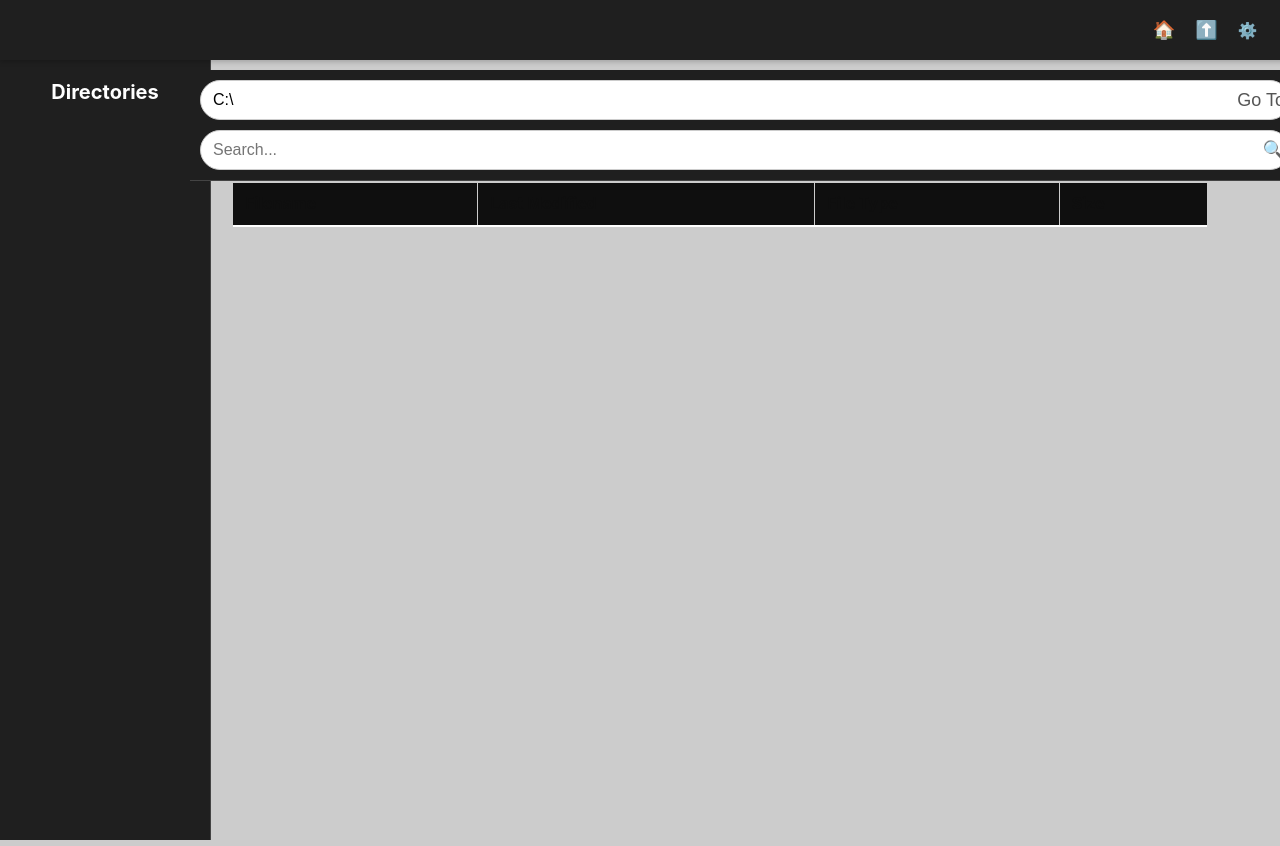
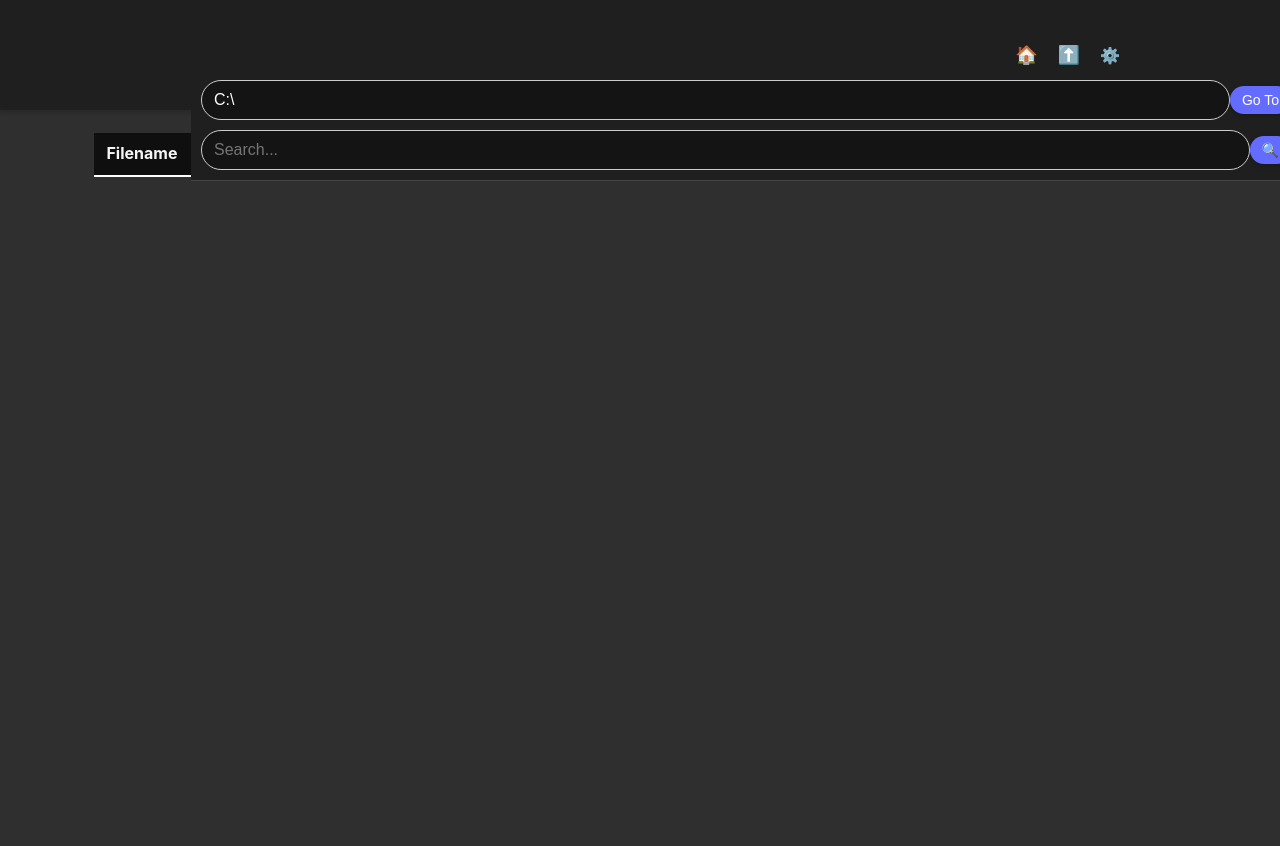
Before and after one commit to NFischer08/Semi24-Fileexplorer, a plain HTML site: page src/index.html in a window 1280 px wide. Drawn offline with Linux system fonts and the light colour scheme.

Commit message:
Very big shit user inteface, DO NOT USE

```diff
--- a/src/index.html
+++ b/src/index.html
@@ -7,32 +7,22 @@
   <title>File Explorer</title>
   <script type="module" src="main.js" defer></script>
 </head>
-
+<!--
+Suchleisten mit in den Header packen
+mittels variablen breite der tabellenspalten ausmessen
+-->
 <body>
 <main class="container">
   <header class="headbar">
-    <div class="logo">
+    <!--<div class="logo">
       🗂️ File Explorer
-    </div>
+    </div>-->
     <nav class="menu">
       <a href="#" class="icon-btn" title="Home">🏠</a>
       <a href="#" class="icon-btn" title="Upload">⬆️</a>
       <a href="#" class="settings-button" id="settings-button" title="Settings">⚙️</a>
-      <a href="#" class="icon-btn" title="Profile" >👤</a>
     </nav>
-  </header>
 
-  <div class="sidebar">
-    <!--<div class="pinned-header">
-      <h3>Pinned</h3>
-      <button id="add-pinned" class="add-btn">+</button>
-    </div>
-    <ul id="pinned-list"></ul>-->
-    <h3>Directories</h3>
-    <ul id="folderSystem-list"></ul>
-  </div>
-
-  <div class="content">
     <div class="row">
       <div class="file-path-container">
         <label for="file-path"></label><input type="text" id="file-path" class="file-path-input" value="C:\" placeholder="Enter a file path...">
@@ -58,6 +48,14 @@
         </div>
       </div>
     </div>
+  </header>
+
+  <div class="sidebar">
+    <h3>Directories</h3>
+    <ul id="folderSystem-list"></ul>
+  </div> -->
+
+  <div class="content">
 
     <table id="fileTable">
       <thead>
--- a/src/main.js
+++ b/src/main.js
@@ -1,7 +1,7 @@
 const { invoke } = window.__TAURI__.core;
 
-let filePathInputEl;
-let resultText;
+//let filePathInputEl;
+//let resultText;
 
 async function loadFilesAndFolders() {
   const filepath = document.getElementById('file-path').value; // Aktuellen Pfad auslesen
@@ -293,13 +293,14 @@ function removePinnedDirectory(index) {
   directories.splice(index, 1);
   localStorage.setItem('pinnedDirectories', JSON.stringify(directories));
   loadPinnedDirectories();
+//list_files_in_directory();
 } */
 
-window.addEventListener("DOMContentLoaded", () => {
+/*window.addEventListener("DOMContentLoaded", () => {
   filePathInputEl = document.querySelector("#file-path");
   resultText = document.querySelector("#result-files");
   document.querySelector("#file-form").addEventListener("submit", (e) => {
     e.preventDefault();
-    list_files_in_directory();
+
   });
-});
+});*/
--- a/src/styles.css
+++ b/src/styles.css
@@ -1,34 +1,41 @@
 .logo.vanilla:hover {
   filter: drop-shadow(0 0 2em #ffe21c);
 }
+
 :root {
   font-family: Inter, Avenir, Helvetica, Arial, sans-serif;
   font-size: 16px;
   line-height: 24px;
   font-weight: 400;
 
-  color: #0f0f0f;
-  background-color: #ccc;
+  /*color: #0f0f0f;*/
+  /*background-color: #ccc;*/
+
+  color: #f6f6f6;
+  background-color: #2f2f2f;
 
   font-synthesis: none;
   text-rendering: optimizeLegibility;
   -webkit-font-smoothing: antialiased;
   -moz-osx-font-smoothing: grayscale;
   -webkit-text-size-adjust: 100%;
+
   --header-height: 50px;
   --header-space: 10px;
   --header: calc(var(--header-height) + var(--header-space));
+  --sidebar-width: 150px;
 }
 
+
 .container {
-  margin: 1%;
-  padding-top: 60px;
+  margin: 0;
+  padding-top: var(--header);
   display: flex;
   flex-direction: column;
   justify-content: center;
   text-align: center;
 }
-
+/*
 .logo {
   height: 6em;
   padding: 1.5em;
@@ -38,13 +45,14 @@
 
 .logo.tauri:hover {
   filter: drop-shadow(0 0 2em #24c8db);
-}
+}*/
 
 .row {
   display: flex;
   justify-content: space-between; /* Platz zwischen den Eingabefeldern */
   gap: 20px; /* Abstand zwischen den beiden Feldern */
   margin-top: calc(var(--header) + 10px); /* Platz für den Header oben */
+  margin-left: var(--sidebar-width);
   padding: 10px 190px 10px 190px; /* Abstand innen, mit Berücksichtigung der Sidebar */
 }
 
@@ -55,20 +63,22 @@ a {
 }
 
 a:hover {
-  color: #535bf2;
+  color: #24c8db;
 }
 
 h1 {
   text-align: center;
 }
 
+/*Tabelle ------------------------------------------------------------------------------------------------------------*/
+
 #fileTable {
   /*width: 100%;*/
   width: 95%;
   border-collapse: collapse;
   text-align: left;
-  /*margin-top: 20px;*/
-  margin: 0 auto;
+  margin-top: calc(var(--header) + 100px);
+  /*margin: 0 auto;*/
   overflow-x: auto;
   table-layout: auto;
 }
@@ -107,19 +117,12 @@ h1 {
   color: #bbbdbf;
 }
 
-td.error {
-  text-align: center; /* Horizontal zentrieren */
-  vertical-align: middle; /* Vertikal zentrieren */
-  color: red; /* Optional: rote Schriftfarbe */
-  font-weight: bold; /* Optional: kräftige Schrift */
-  height: 50%; /* Mindesthöhe der Zelle für optische Anpassung */
-} /* Alte Fehlermeldung */
+/*Fehlermeldung ------------------------------------------------------------------------------------------------------*/
 
 .hidden {
   display: none; /* Fehlerzone ist nicht sichtbar */
 }
 
-/* Fehlermeldung anzeigen */
 #error-message {
   margin-top: 10px; /* Abstand zur Tabelle */
   padding: 10px; /* Innenabstand für besseren Look */
@@ -131,28 +134,7 @@ td.error {
   text-align: left; /* Text zentrieren */
 }
 
-@media (prefers-color-scheme: dark) {
-  :root {
-    color: #f6f6f6;
-    background-color: #2f2f2f;
-  }
-
-  a:hover {
-    color: #24c8db;
-  }
-
-  input,
-  button {
-    color: #ffffff;
-    background-color: #0f0f0f98;
-  }
-  button:active {
-    background-color: #0f0f0f69;
-  }
-}
-
-/*Eingabefelder -----------------------------------------------*/
-
+/*Eingabefelder ------------------------------------------------------------------------------------------------------*/
 
 .inputs-container {
   display: flex;
@@ -161,44 +143,69 @@ td.error {
   align-items: center;
   margin-bottom: 20px;
   /* padding-top: 10vh; /* Abstand nach oben */
-  gap: 20px
+  gap: 10px
 }
 
 .search-container,
 .file-path-container {
-  position: static;
+  /*position: static;*/
   display: flex; /* inline-block*/
   align-items: center;
   /*width: 100%;  Optional: Breite des Suchbereichs */
   width: 45%; /* Optional: maximale Breite der Suchbox */
+  max-width: calc(50% - 20px);
+  flex: 1 1 400px;
 }
 
-.search-input,
+.file-path-input,
+.search-input {
+  flex: 1; /* Eingabefeld nimmt so viel Platz wie möglich ein */
+  padding: 10px 12px;
+  border: 1px solid #ccc;
+  border-radius: 20px;
+  font-size: 16px;
+  outline: none;
+}
+
+.file-path-button,
+.search-button {
+  padding: 6px 12px;
+  border: none;
+  border-radius: 20px;
+  background-color: #646cff;
+  color: white;
+  cursor: pointer;
+  font-size: 14px;
+  box-shadow: 0 2px 5px rgba(0, 0, 0, 0.2);
+}
+
+/*.search-input,
 .file-path-input {
   width: 100%;
   padding: 10px 40px 10px 12px; /* Abstand für das Lupensymbol berücksichtigen */
+/*flex: 1;
 border: 1px solid #ccc; /* Leichter Rand */
-  border-radius: 20px; /* Runde Ecken */
-  font-size: 16px;
-  /*box-sizing: border-box; /* Verhindert Layout-Verschiebungen /
-  outline: none;
-  float: left; */
+/*border-radius: 20px; /* Runde Ecken */
+/*font-size: 16px;
+/*box-sizing: border-box; /* Verhindert Layout-Verschiebungen */
+/*outline: none;
+float: left;
 }
 
 .search-button,
 .file-path-button {
   position: absolute;
   right: 10px; /* Abstand vom rechten Rand */
-  top: 50%;
+/*top: 50%;
 transform: translateY(-50%);
 background-color: transparent; /* Transparenter Hintergrund */
-  border: none; /* Keine Randlinien */
-  cursor: pointer;
+/*border: none; /* Keine Randlinien */
+/*cursor: pointer;
 font-size: 18px; /* Größe des Icons */
-  padding: 5px; /* Leichter Innenabstand */
-  color: #555; /* Farbe des Icons */
-  float: left;
-}
+/*padding: 5px; /* Leichter Innenabstand */
+/*color: #555; /* Farbe des Icons */
+/*float: left;
+}*/
 
 .search-button:hover,
 .file-path-button:hover {
@@ -229,29 +236,16 @@ td.error {
   top: calc(var(--header) + 60px);
 }
 
-@media (max-width: 700px) {
-  .container {
-    flex-direction: column; /* Items untereinander anordnen */
-    align-items: stretch; /* Items füllen die volle Breite */
+input,
+button {
+  color: #ffffff;
+  background-color: #0f0f0f98;
+}
+button:active {
+  background-color: #0f0f0f69;
 }
 
-  .file-path-container,
-  .search-container {
-    max-width: 100%; /* Volle Breite für Mobile */
-    margin-right: 0; /* Kein Seitenabstand */
-    margin-bottom: 10px; /* Abstand zwischen den Containern für Mobile */
-  }
-
-  .row {
-    display: flex;
-    flex-direction: column;
-    justify-content: center;
-    gap: 1px; /* Abstand zwischen den Spalten */
-    padding: 10px;
-  }
-}
-
-/*Einstellungen ---------------------------------*/
+/*Einstellungen ------------------------------------------------------------------------------------------------------*/
 /*.settings-button {
   position: absolute;
   right: 45px; /* Abstand vom rechten Rand /
@@ -265,9 +259,6 @@ td.error {
   color: #555;
 }
 
-.settings-button:hover {
-  color: #ffffff;
-}
 .search-container {
   position: relative;
   display: flex; /* Flexbox zur Ausrichtung von Suchfeld und Buttons /
@@ -314,7 +305,7 @@ td.error {
   color: red;
 }
 
-/*Sidebar --------------------------------------------------------*/
+/*Sidebar ------------------------------------------------------------------------------------------------------------*/
 .container {
   display: flex;
   flex-direction: row; /* Sidebar links, Inhalte rechts */
@@ -326,7 +317,7 @@ td.error {
 .sidebar {
   top: var(--header);
   position: fixed;
-  width: 170px;
+  width: var(--sidebar-width);
   background-color: #1f1f1f;
   color: #ffffff;
   padding: 20px;
@@ -401,11 +392,16 @@ td.error {
 }
 
 .content {
-  margin-left: 160px;
+  margin-left: 170px;
   flex-grow: 1; /* Restlichen Platz einnehmen */
+  margin-top: var(--header);
   padding: 20px;
 }
-/* Context menu styles -------------------------------------------------------------------*/
+
+
+/* Context menu styles -----------------------------------------------------------------------------------------------*/
+
+
 #context-menu {
   display: none;
   position: absolute;
@@ -525,13 +521,14 @@ td.error {
   padding: 8px 12px;
 }
 
-/* Headbar Styling -----------------------------------------------*/
+/* Headbar Styling ---------------------------------------------------------------------------------------------------*/
 .headbar {
   display: flex;
   align-items: center;
   justify-content: space-between;
-  padding: 0 20px;
-  height: var(--header);
+  flex-wrap: wrap;
+  padding: 10px 20px;
+  height: auto;
   background-color: #1f1f1f;
   color: white;
   position: fixed;
@@ -540,6 +537,7 @@ td.error {
   width: 100%;
   z-index: 1000;
   box-shadow: 0 2px 5px rgba(0, 0, 0, 0.2);
+  gap: 10px;
 }
 
 .headbar .logo {
@@ -550,6 +548,7 @@ td.error {
 .headbar .menu {
   display: flex;
   gap: 20px;
+  margin-left: auto;
 }
 
 .headbar .menu .icon-btn {
@@ -562,7 +561,8 @@ td.error {
   color: #24c8db;
 }
 
-@media (max-width: 600px) {
+@media (max-width: 7000px) {
+
   .sidebar {
     display: none; /* Sidebar ausblenden */
   }
@@ -575,4 +575,24 @@ td.error {
     width: 100%; /* Maximale Breite */
     margin: 0; /* Kein zusätzlicher Außenabstand */
   }
+
+  .container {
+    flex-direction: row; /* Items untereinander anordnen */
+    align-items: stretch; /* Items füllen die volle Breite */
   }
+
+  .file-path-container,
+  .search-container {
+    max-width: 100%; /* Volle Breite für Mobile */
+    margin-left: 1px;
+    margin-bottom: 10px; /* Abstand zwischen den Containern für Mobile */
+  }
+
+  .row {
+    display: flex;
+    flex-direction: row;
+    justify-content: left;
+    gap: 1px; /* Abstand zwischen den Spalten */
+    padding: 10px;
+  }
+}
```
Also changed, not shown: 1 other file. Lines whose indentation alone changed are shown as unchanged.
